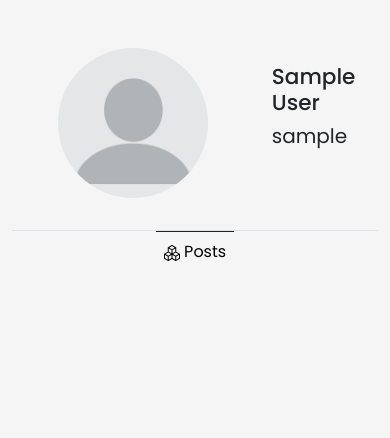
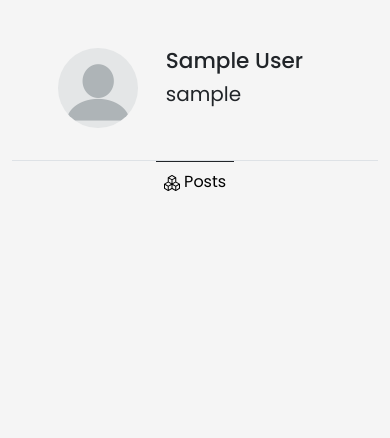
Before and after one commit to MadGotten/Social-Life, a Flask app: the page made by website/templates/index.html in a window 390 px wide. Shown: the part 56-494 px from the top of the page. Run offline with Flask 3, Linux system fonts and the light colour scheme; the visitor is signed in with stand-in values (Sample User, id 1); data comes from the database, SQL or seed files in the repository; data that the repository does not hold is empty; some libraries are stand-ins or nearby versions.

Commit message:
Fix images blurriness and Update hardcoded urls to be url_for

```diff
--- a/website/static/css/main.css
+++ b/website/static/css/main.css
@@ -51,3 +51,18 @@ body {
 }
 }
 .bg-mainbody { background-color: #F5F5F5; }
+
+
+@media (max-width: 768px) {
+    #profileimageform {
+        width: 100px !important;
+        height: 100px !important;
+    }
+}
+
+@media (max-width: 576px) {
+    #profileimageform {
+        width: 80px !important;
+        height: 80px !important;
+    }
+}
--- a/website/templates/index.html
+++ b/website/templates/index.html
@@ -9,7 +9,9 @@
     <link href="{{ url_for('static', filename='css/main.css') }}" rel="stylesheet">
     <link href="{{ url_for('static', filename='css/main.min.css') }}" rel="stylesheet">
     <meta name="csrf-token" content="{{ csrf_token() }}">
-    <link rel="stylesheet" href="https://cdn.jsdelivr.net/npm/bootstrap-icons@1.5.0/font/bootstrap-icons.css">
+    <link href="https://cdn.jsdelivr.net/npm/bootstrap@5.3.3/dist/css/bootstrap.min.css" rel="stylesheet" integrity="sha384-QWTKZyjpPEjISv5WaRU9OFeRpok6YctnYmDr5pNlyT2bRjXh0JMhjY6hW+ALEwIH" crossorigin="anonymous">
+    <script src="https://cdn.jsdelivr.net/npm/bootstrap@5.3.3/dist/js/bootstrap.bundle.min.js" integrity="sha384-YvpcrYf0tY3lHB60NNkmXc5s9fDVZLESaAA55NDzOxhy9GkcIdslK1eN7N6jIeHz" crossorigin="anonymous"></script>
+    <link rel="stylesheet" href="https://cdn.jsdelivr.net/npm/bootstrap-icons@1.11.3/font/bootstrap-icons.min.css">
     <script src="https://code.jquery.com/jquery-3.4.1.min.js"></script>
     <script src="https://unpkg.com/htmx.org@1.8.0" integrity="sha384-cZuAZ+ZbwkNRnrKi05G/fjBX+azI9DNOkNYysZ0I/X5ZFgsmMiBXgDZof30F5ofc" crossorigin="anonymous"></script>
     {{ moment.include_moment() }}
--- a/website/templates/notification.html
+++ b/website/templates/notification.html
@@ -10,7 +10,7 @@
             {% for object in notifications.notification_object %}
                 {% if object.entity_type == 1 %}
                     <li>
-                        <a class="dropdown-item" style="font-size:90%" href="http://127.0.0.1:5000/{{object.entity.username}}/">
+                        <a class="dropdown-item" style="font-size:90%" href={{ url_for('profile.open_profile', username=object.entity.username) }}>
                             User <b>{{object.entity.username}}</b> has added a new post
                             <p class="text-secondary mb-0 mt-1 text-end" style="font-size:80%">{{moment(notifications.date).fromNow()}}</p>
                         </a>
@@ -42,7 +42,7 @@
             {% for object in notifications.notification_object %}
                 {% if object.entity_type == 1 %}
                     <li>
-                        <a class="dropdown-item" style="font-size:90%" href="http://127.0.0.1:5000/{{object.entity.username}}/">
+                        <a class="dropdown-item" style="font-size:90%" href={{ url_for('profile.open_profile', username=object.entity.username) }}>
                             User <b>{{object.entity.username}}</b> has added a new post
                             <p class="text-secondary mb-0 mt-1 text-end" style="font-size:80%">{{moment(notifications.date).fromNow()}}</p>
                         </a>
--- a/website/templates/profile.html
+++ b/website/templates/profile.html
@@ -2,19 +2,19 @@
 {% block content %}
 <section class="container-lg d-flex flex-column flex-grow-1 justify-content-start align-items-center gap-2 mb-4">
     <div class="w-75 d-flex flex-row gap-4 py-3 mb-2">
-        <form method="post" action="/UploadProfileImage" style="height: 150px;position:relative;" enctype="multipart/form-data">
+        <form method="post" action="/UploadProfileImage" id="profileimageform" style="min-width: 80px; width: 150px;height: 150px;position:relative;" enctype="multipart/form-data">
             {{ csrf_form.hidden_tag() }}
             {% if profile.id == user.id %}
-                <label for="profileimage" class="rounded-circle overflow-hidden uploadpicture" style="cursor:pointer;">
-                        <i class="bi bi-cloud-arrow-up position-absolute top-50 start-50 translate-middle text-white fs-1 d-none" style="z-index:999"></i>
-                        <input type="file" name="profileimage" onchange="this.form.submit()" id="profileimage" style="display: none"/>
-                        <img src="../static/profile_images/{{profile.profile_img}}" alt="profile" style="width: 150px; height: 150px;"></img>
+                <label for="profileimage" class="rounded-circle overflow-hidden uploadpicture w-100 h-100" style="cursor:pointer;">
+                    <i class="bi bi-cloud-arrow-up position-absolute top-50 start-50 translate-middle text-white fs-1 d-none" style="z-index:999"></i>
+                    <input type="file" name="profileimage" onchange="this.form.submit()" id="profileimageinput" style="display: none"/>
+                    <img src="../static/profile_images/{{profile.profile_img}}" alt="profile" style="max-width: 100%"></img>
                 </label>
             {% else %}
-                <img src="../static/profile_images/{{profile.profile_img}}" alt="profile" class="rounded-circle" style="width: 150px; height: 150px;"></img>
+                <img src="../static/profile_images/{{profile.profile_img}}" alt="profile" class="rounded-circle w-100 h-100"></img>
             {% endif %}
         </form>
-        <div class="d-flex flex-column ms-4 p-3">
+        <div class="d-flex flex-column ms-1 ms-sm-2 p-sm-2 ms-md-4 p-md-3">
                 <h4>{{profile.first_name}} {{profile.last_name}}</h4>
                 <h5 class="fw-normal">{{profile.username}}</h5>
                 {% for followed in profile.followed %}
--- a/website/templates/search.html
+++ b/website/templates/search.html
@@ -4,7 +4,7 @@
     <div class="d-flex flex-column-reverse flex-sm-row gap-4">
         <div class="d-flex flex-column justify-content-center gap-3">
             {% for post in posts %}
-                <a href="http:/\/127.0.0.1:5000/p/{{post.url}}" class="text-decoration-none text-black">
+                <a href={{ url_for('posts.open_post', post_url=post.url) }} class="text-decoration-none text-black">
                 <div class="card d-flex profile-cards position-relative" style="width: 16rem;height: 14rem">
                     <div class="card-body hoverDimmed">
                     <p class="card-text">{{post.data}}</p>
@@ -23,8 +23,8 @@
             {% for users in users %}
                 {% if user.id != users.id %}
                 <div class="d-flex align-items-center gap-2 pt-1 hover-underline">
-                    <a href="/{{ users.username }}" class="rounded-circle">
-                        <img src="../static/profile_images/{{ users.profile_img }}" alt="profile" class="rounded-circle" style="width: 32px; height: 32px;"></img>
+                    <a href="/{{ users.username }}" class="rounded-circle overflow-hidden" style="width: 32px; height: 32px;">
+                        <img src="../static/profile_images/{{ users.profile_img }}" alt="profile" style="max-width: 100%;"></img>
                     </a>
                     <div class="flex-grow-1">
                         <a href="/{{ users.username }}" class="text-decoration-none text-black">{{ users.first_name }} {{ users.last_name }}</a>
```
Also changed, not shown: other parts of website/static/css/main.css (+1 -1 lines), other parts of website/templates/index.html (+0 -1 lines), other parts of website/templates/profile.html (+1 -1 lines), website/templates/main.html (+5 -3 lines), website/templates/open_post.html (+5 -5 lines), website/templates/post.html (+6 -6 lines).
